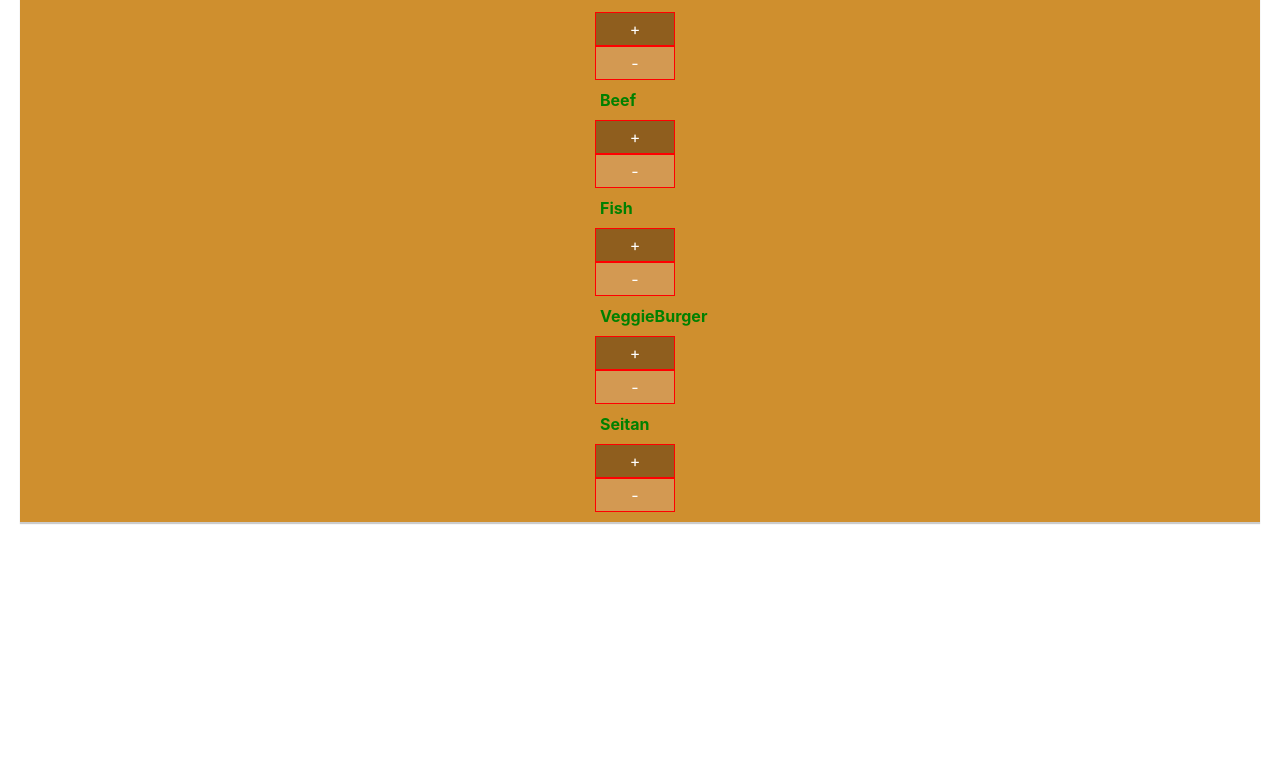
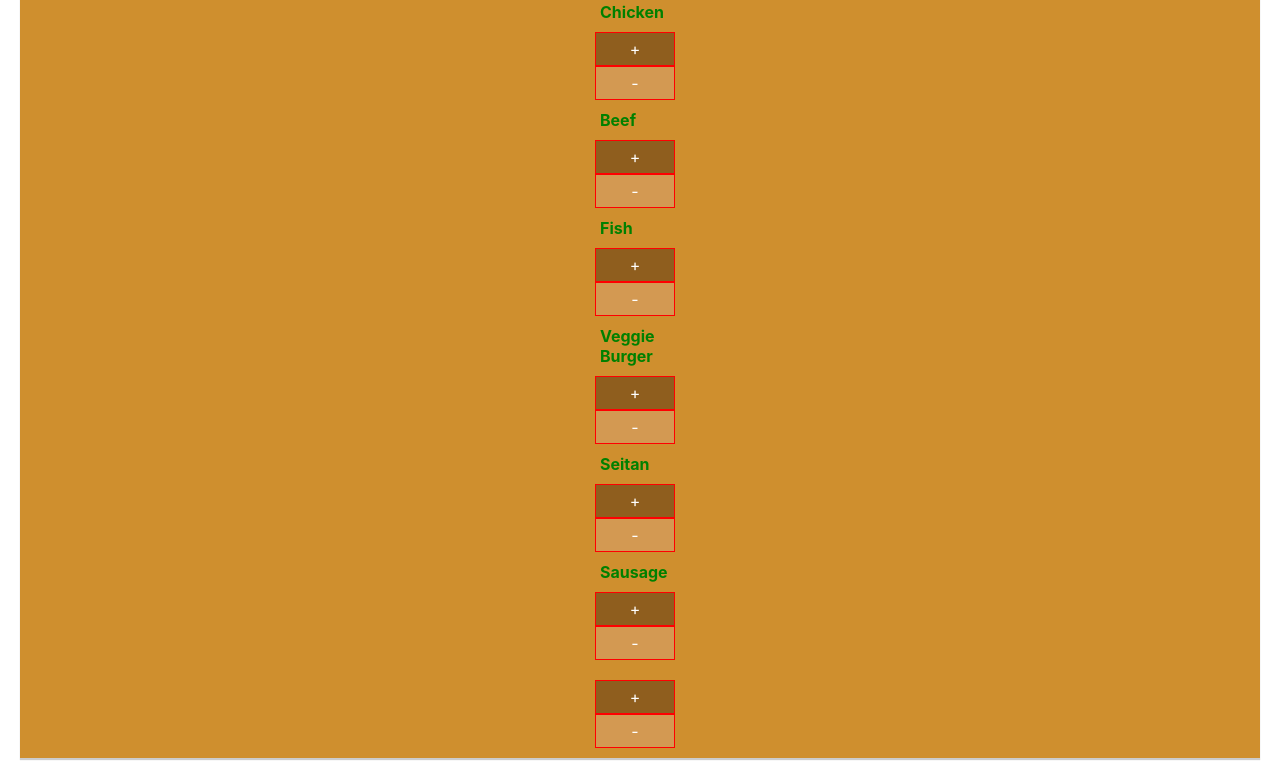
Before and after one commit to emilyjspencer/Burger-Continued, a React (Create React App) app: page / in a window 1280 px wide. Shown: the part 810-1588 px from the top of the page. Before the commit the page ends 1352 px from the top, so only its background shows below. Built offline with nearby package versions, Linux system fonts and the light colour scheme.

Commit message:
Adds functionality to add ingredients to the burger

```diff
--- a/src/components/Burger/Burger.js
+++ b/src/components/Burger/Burger.js
@@ -5,30 +5,33 @@ import './Burger.css';
 
 
 const Burger = (props) => {
-    let transformedIngredients = Object.keys(props.ingredients)
-      .map(igKey => {
+    let ingredients = Object.keys( props.ingredients )
+      .map( igKey => {
           // converting object in state to an array
-          return [...Array(props.ingredients[igKey])].map((_, index) => {
-              return <BurgerIngredients key={igKey + index} type={igKey} />
-          });
+          return [...Array(props.ingredients[igKey] )].map((_, index) => {
+              return ( <BurgerIngredients key={igKey + index} type={igKey} />
+              )
+
       })
+    })
       .reduce((arr, el) => {
           return arr.concat(el)
       }, []);
-      if (transformedIngredients.length === 0) {
-          transformedIngredients = <p>Please add your ingredients</p>
+      if (ingredients.length === 0) {
+          ingredients = <p>Please add your ingredients</p>
 
       }
-      console.log(transformedIngredients);
+      console.log(ingredients);
 
     return (
       <div className="Burger">
           <BurgerIngredients type="bread-top" />
-         {transformedIngredients}
+         {ingredients}
           <BurgerIngredients type="bread-bottom" />
       </div>
 
     )
+
 }
 
 export default Burger;
--- a/src/components/Burger/Selection/Controls/Control.js
+++ b/src/components/Burger/Selection/Controls/Control.js
@@ -7,7 +7,7 @@ const control = (props) => {
     return (
     <div className="Control">
     <div className="Label">{props.label}</div>
-    <button className="Add">+</button>
+    <button className="Add" onClick={props.added}>+</button>
     <button className="Remove">-</button>
 
   </div>
--- a/src/components/Burger/Selection/Selection.js
+++ b/src/components/Burger/Selection/Selection.js
@@ -5,23 +5,32 @@ import './Selection.css';
 
 const controls = [
     { label: 'Cheese', type: 'cheese'},
-    { label: 'VeganCheese', type: 'vegancheese'},
+    { label: 'Vegan Cheese', type: 'vegancheese'},
     { label: 'Salad', type: 'salad'},
     { label: 'Tomato', type: 'tomato'},
     { label: 'Chicken', type: 'chicken'},
     { label: 'Beef', type: 'beef'},
     { label: 'Fish', type: 'fish'},
-    { label: 'VeggieBurger', type: 'veggieburger'},
+    { label: 'Veggie Burger', type: 'veggieburger'},
     { label: 'Seitan', type: 'seitan'},
+    { label: 'Sausage', type: 'sausage'},
+    { lable: 'Bacon', type: 'bacon'}
 
 ];
 
-const selection = (props) => {
-  return (
+const selection = (props) => (
+
      <div className="Selection">
-         {controls.map(control => (
-             <Control key={control.label} label={control.label} />
-         ))}
+
+         {controls.map(control => {
+             return (
+             <Control
+              key={control.label}
+              label={control.label}
+              added={() => props.ingredientAdded(control.type)}
+
+              />)
+                       })}
          </div>
 
 
@@ -29,6 +38,6 @@ const selection = (props) => {
   )
 
 
-}
+
 
 export default selection;
--- a/src/containers/BurgerBuilder/BurgerBuilder.js
+++ b/src/containers/BurgerBuilder/BurgerBuilder.js
@@ -3,6 +3,20 @@ import Burger from '../../components/Burger/Burger';
 import Selection from '../../components/Burger/Selection/Selection';
 import aux from '../../hoc/aux';
 
+const INGREDIENTS_PRICES = {
+  salad: 0.5,
+  cheese: 0.8,
+  bacon: 0.9,
+  vegancheese: 0.9,
+  setain: 1.2,
+  fish: 1.2,
+  beef: 1.2,
+  chicken: 1.2,
+  veggieburger: 1.0,
+  tomato: 0.3,
+  sausage: 0.9
+
+}
 
 class BurgerBuilder extends Component {
   constructor(props) {
@@ -11,13 +25,40 @@ class BurgerBuilder extends Component {
     this.state = {
       ingredients: {
         salad: 0,
+        cheese: 0,
+        bacon: 0,
+        vegancheese: 0,
         setain: 0,
-        tomato: 0
-
-      }
+        fish: 0,
+        beef: 0,
+        chicken: 0,
+        veggieburger: 0,
+        tomato: 0,
+        sausage: 0
+      },
+      totalPrice: 2
 
     }
   }
+
+  addIngredientsHandler = (type) => {
+    const oldCount = this.state.ingredients[type];
+    const updatedCount = oldCount + 1;
+    const updatedIngredients = {
+      ...this.state.ingredients
+    };
+    updatedIngredients[type] = updatedCount;
+    const newTotalPrice = INGREDIENTS_PRICES[type] + this.state.totalPrice
+   this.setState({
+     ingredients: updatedIngredients,
+     totalPrice: newTotalPrice
+   })
+  }
+
+  removeIngredientsHandler = (type) => {
+
+  }
+
   render() {
 
     return (
@@ -25,7 +66,7 @@ class BurgerBuilder extends Component {
         <div>
             <Burger ingredients={this.state.ingredients} />
         </div>
-        <div><Selection /></div>
+        <div><Selection ingredientAdded={this.addIngredientsHandler} /></div>
       </aux>
 
     )
```
